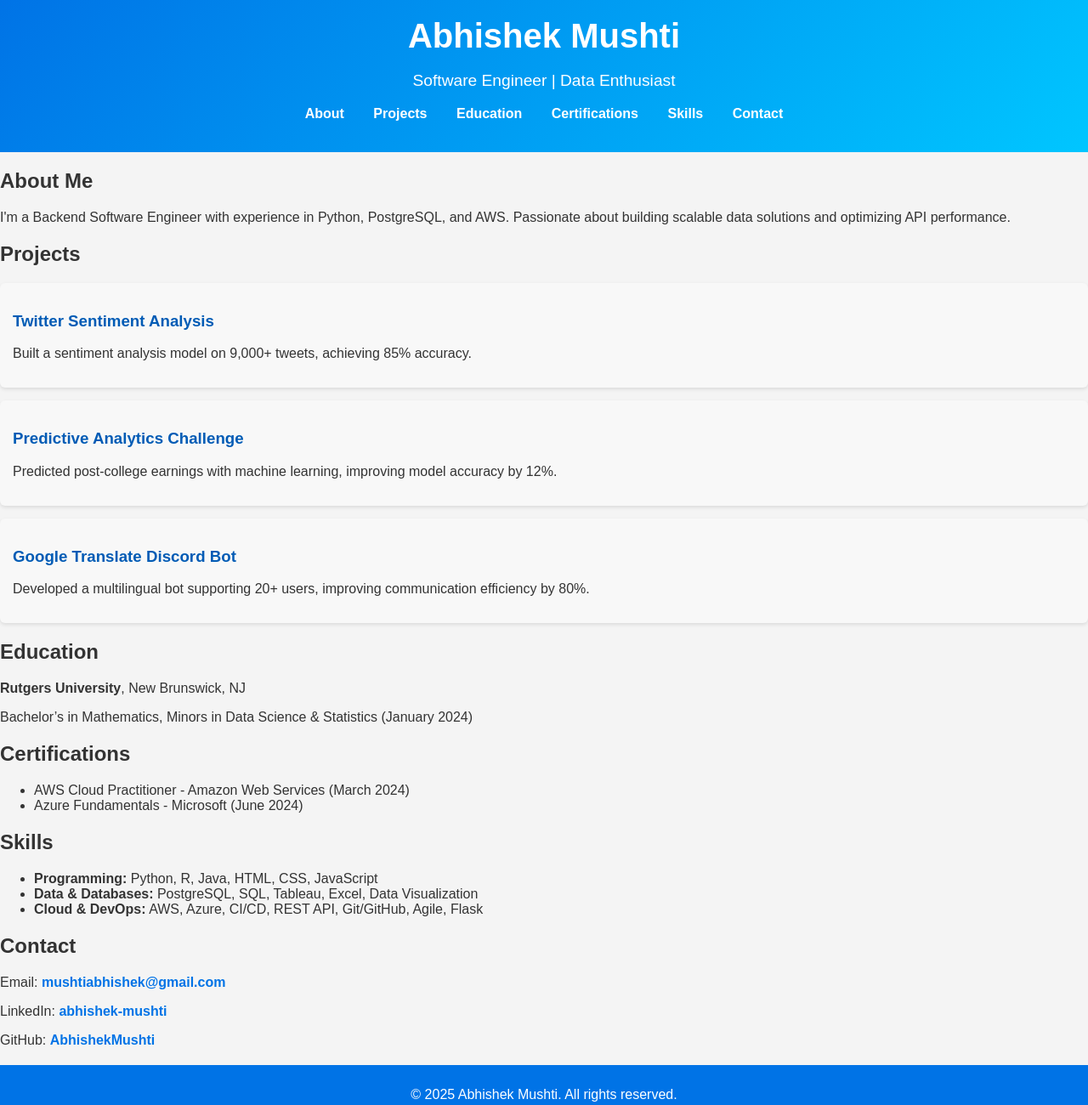
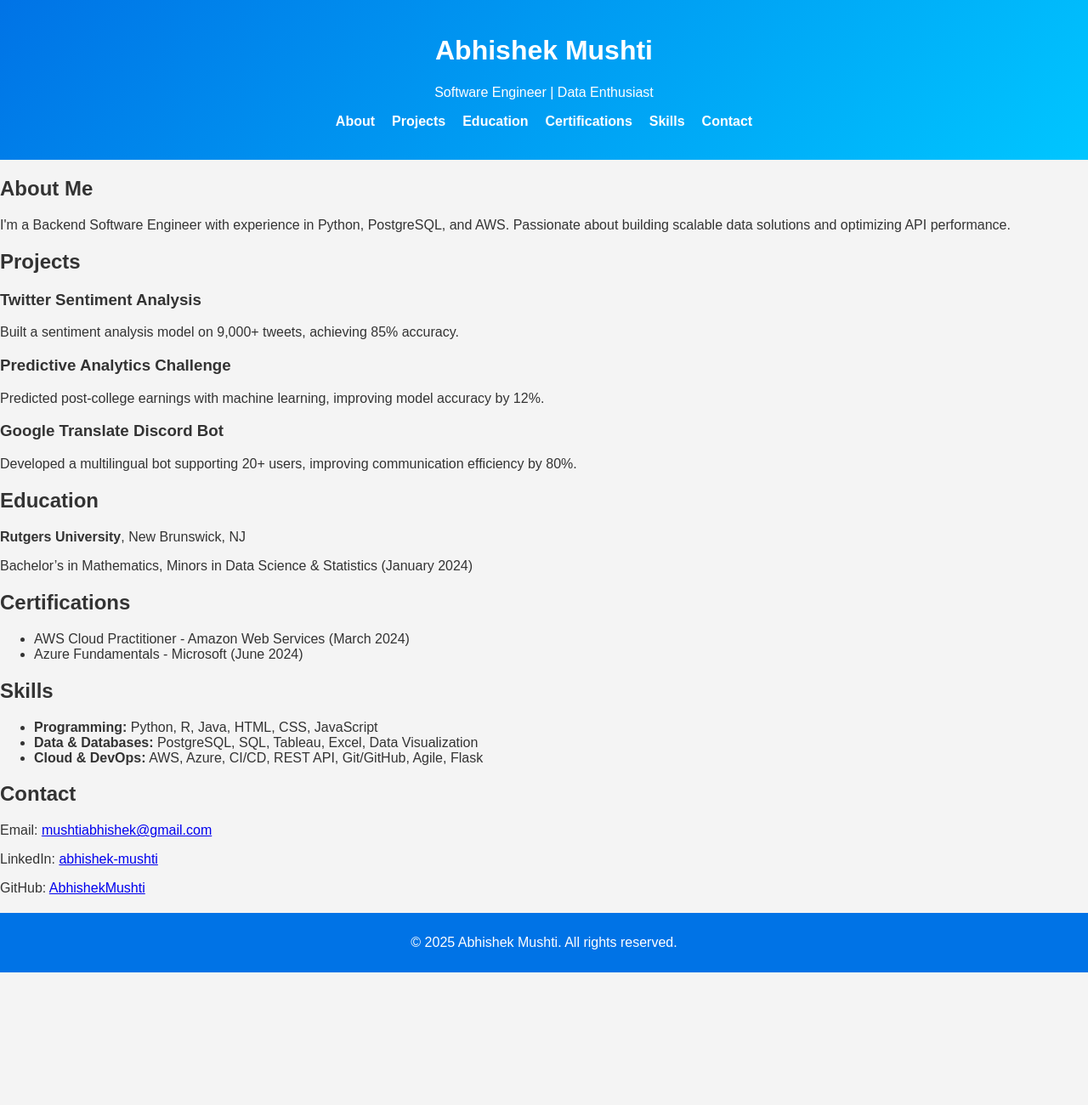
Before and after one commit to AbhishekMushti/abhishekmushti.github.io, a plain HTML site: page index.html in a window 1280 px wide. Shown: the whole page at 85% size. After the commit the page ends 1144 px from the top, so only its background shows below. Drawn offline with Linux system fonts and the light colour scheme.

Commit message:
Update styles.css

```diff
--- a/styles.css
+++ b/styles.css
@@ -5,6 +5,16 @@ body {
     padding: 0;
     background-color: #f4f4f4;
     color: #333;
+}
+
+/* Container */
+.section {
+    max-width: 900px;
+    margin: 40px auto;  /* Centering the content */
+    padding: 20px;
+    background: white;
+    border-radius: 8px;
+    box-shadow: 0px 4px 8px rgba(0, 0, 0, 0.1);
 }
 
 /* Header */
@@ -15,23 +25,17 @@ header {
     padding: 20px;
 }
 
-header h1 {
-    margin: 0;
-    font-size: 2.5em;
-}
-
-header p {
-    font-size: 1.2em;
-}
-
+/* Navigation */
 nav ul {
     list-style: none;
     padding: 0;
+    display: flex;
+    justify-content: center; /* Center the navigation */
+    gap: 20px;
 }
 
 nav ul li {
     display: inline;
-    margin: 0 15px;
 }
 
 nav ul li a {
@@ -45,47 +49,6 @@ nav ul li a:hover {
     color: #ffdd57;
 }
 
-/* Sections */
-.section {
-    max-width: 900px;
-    margin: 40px auto;
-    padding: 20px;
-    background: white;
-    border-radius: 8px;
-    box-shadow: 0px 4px 8px rgba(0, 0, 0, 0.1);
-}
-
-.section h2 {
-    color: #0073e6;
-    border-bottom: 3px solid #00c6ff;
-    padding-bottom: 5px;
-    margin-bottom: 20px;
-}
-
-/* Projects */
-.project {
-    background: #f8f8f8;
-    padding: 15px;
-    border-radius: 6px;
-    margin-bottom: 15px;
-    box-shadow: 0px 2px 4px rgba(0, 0, 0, 0.1);
-}
-
-.project h3 {
-    color: #005bb5;
-}
-
-/* Contact */
-#contact a {
-    color: #0073e6;
-    text-decoration: none;
-    font-weight: bold;
-}
-
-#contact a:hover {
-    text-decoration: underline;
-}
-
 /* Footer */
 footer {
     text-align: center;
@@ -94,3 +57,11 @@ footer {
     color: white;
     margin-top: 20px;
 }
+
+/* Ensure text doesn't touch the edges on smaller screens */
+@media (max-width: 768px) {
+    .section {
+        margin: 20px; /* Adds space on the sides */
+        padding: 15px;
+    }
+}
```
